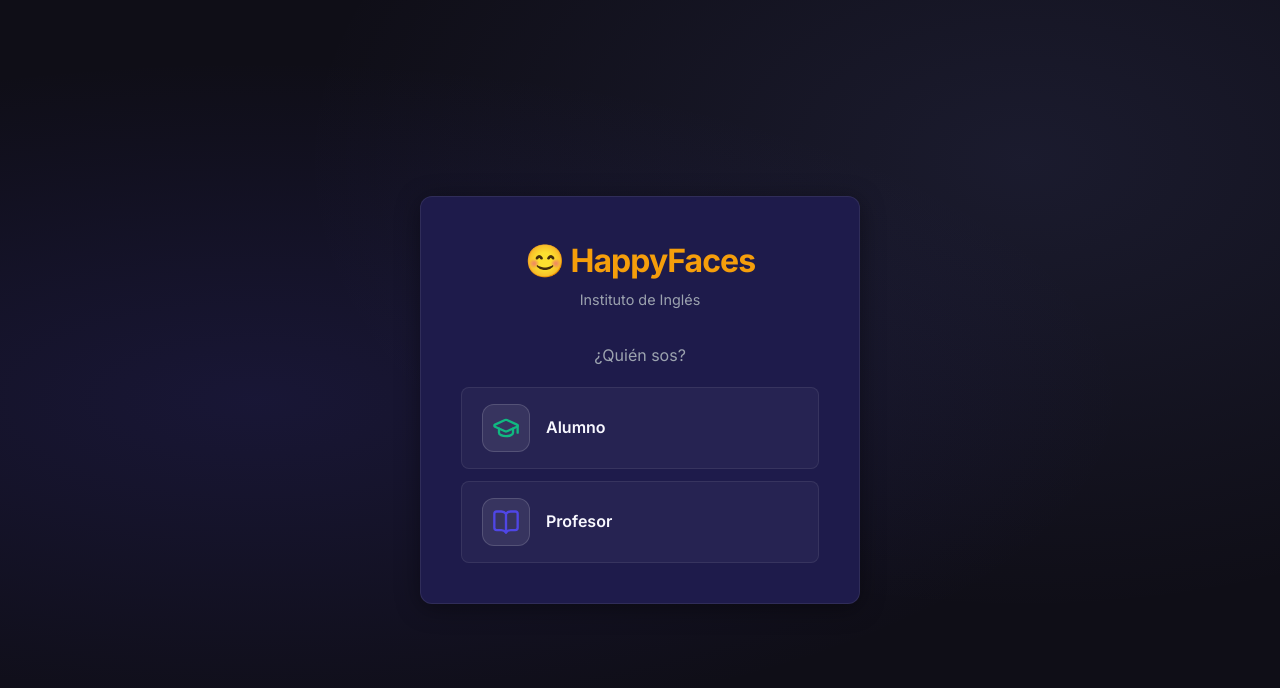
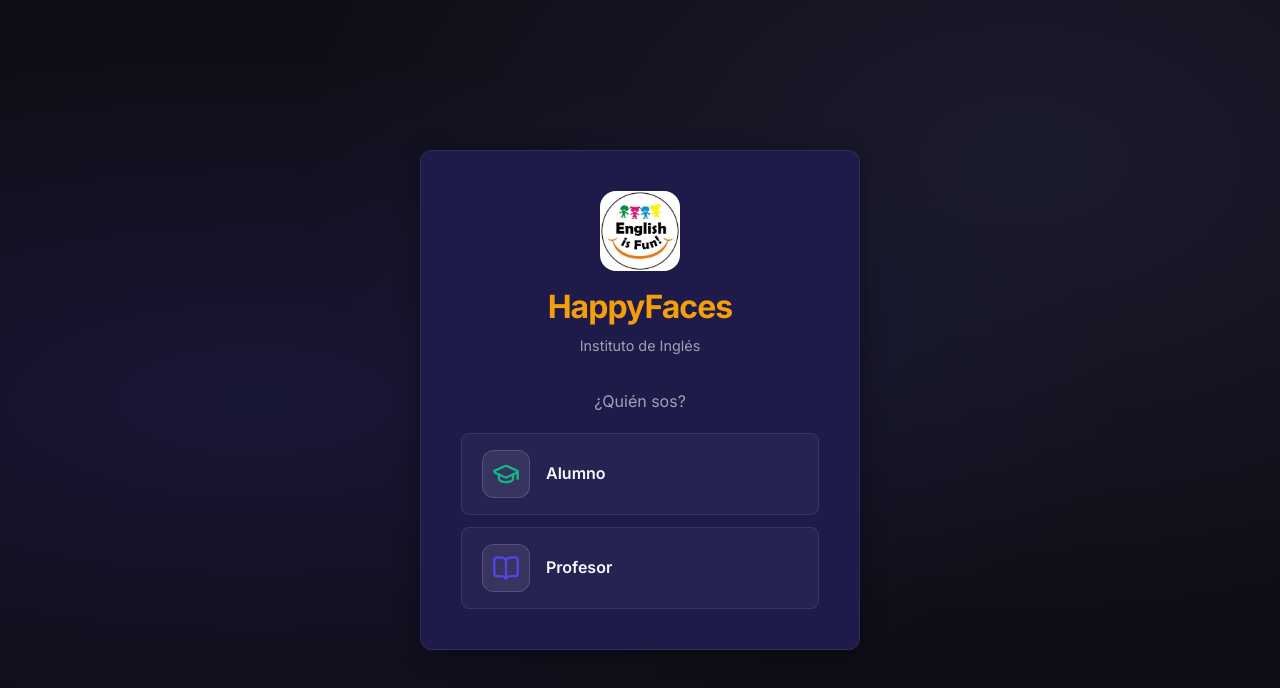
Before and after one commit to lewasdas/english-institute, a React (Vite) app: page / in a window 1280 px wide. Shown: the top 688 px of the page. Built offline with nearby package versions, Linux system fonts and the light colour scheme; no server answers.

Commit message:
Add institute logo to login and navbar

```diff
--- a/src/components/layout/Navbar.css
+++ b/src/components/layout/Navbar.css
@@ -9,6 +9,19 @@
   position: sticky;
   top: 0;
   z-index: 100;
+}
+
+.navbar-brand {
+  display: flex;
+  align-items: center;
+  gap: 0.5rem;
+}
+
+.navbar-logo-img {
+  width: 36px;
+  height: 36px;
+  object-fit: contain;
+  border-radius: 8px;
 }
 
 .navbar-logo {
--- a/src/components/layout/Navbar.jsx
+++ b/src/components/layout/Navbar.jsx
@@ -10,6 +10,7 @@
   return (
     <nav className="navbar">
       <div className="navbar-brand">
+        <img src="/logo.jpg" alt="Logo" className="navbar-logo-img" />
         <span className="navbar-logo">HappyFaces</span>
       </div>
 
--- a/src/pages/auth/Login.css
+++ b/src/pages/auth/Login.css
@@ -23,6 +23,17 @@
 .login-header {
   text-align: center;
   margin-bottom: 2rem;
+}
+
+.login-logo-img {
+  width: 80px;
+  height: 80px;
+  object-fit: contain;
+  border-radius: 16px;
+  margin-bottom: 0.75rem;
+  display: block;
+  margin-left: auto;
+  margin-right: auto;
 }
 
 .login-brand {
--- a/src/pages/auth/Login.jsx
+++ b/src/pages/auth/Login.jsx
@@ -64,7 +64,8 @@
     <div className="login-page">
       <div className="login-card">
         <div className="login-header">
-          <h1 className="login-brand">😊 HappyFaces</h1>
+          <img src="/logo.jpg" alt="Logo" className="login-logo-img" />
+          <h1 className="login-brand">HappyFaces</h1>
           <p className="login-subtitle">Instituto de Inglés</p>
         </div>
 
```
Also changed, not shown: public/ingles png.jfif (added), public/logo.jpg (added).
